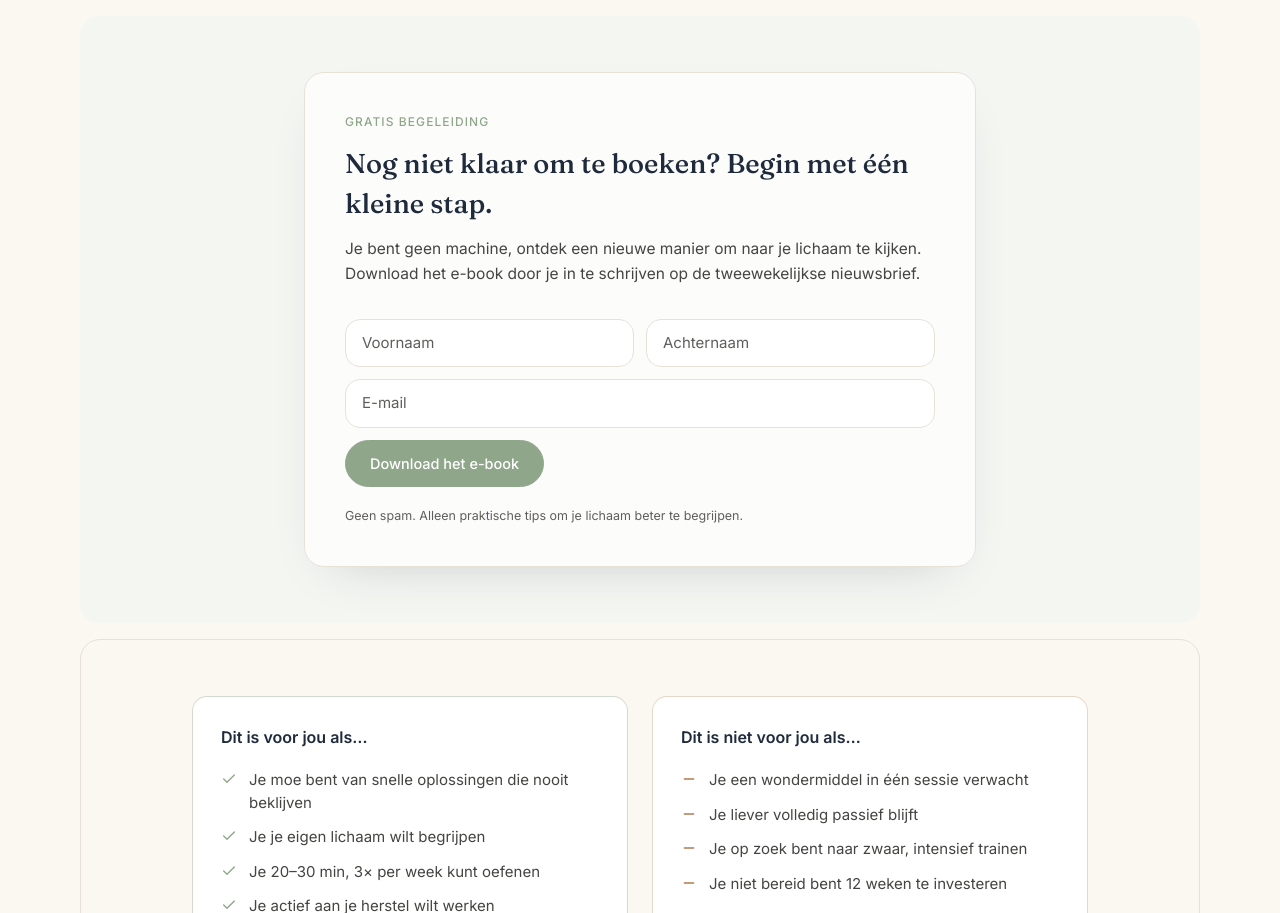
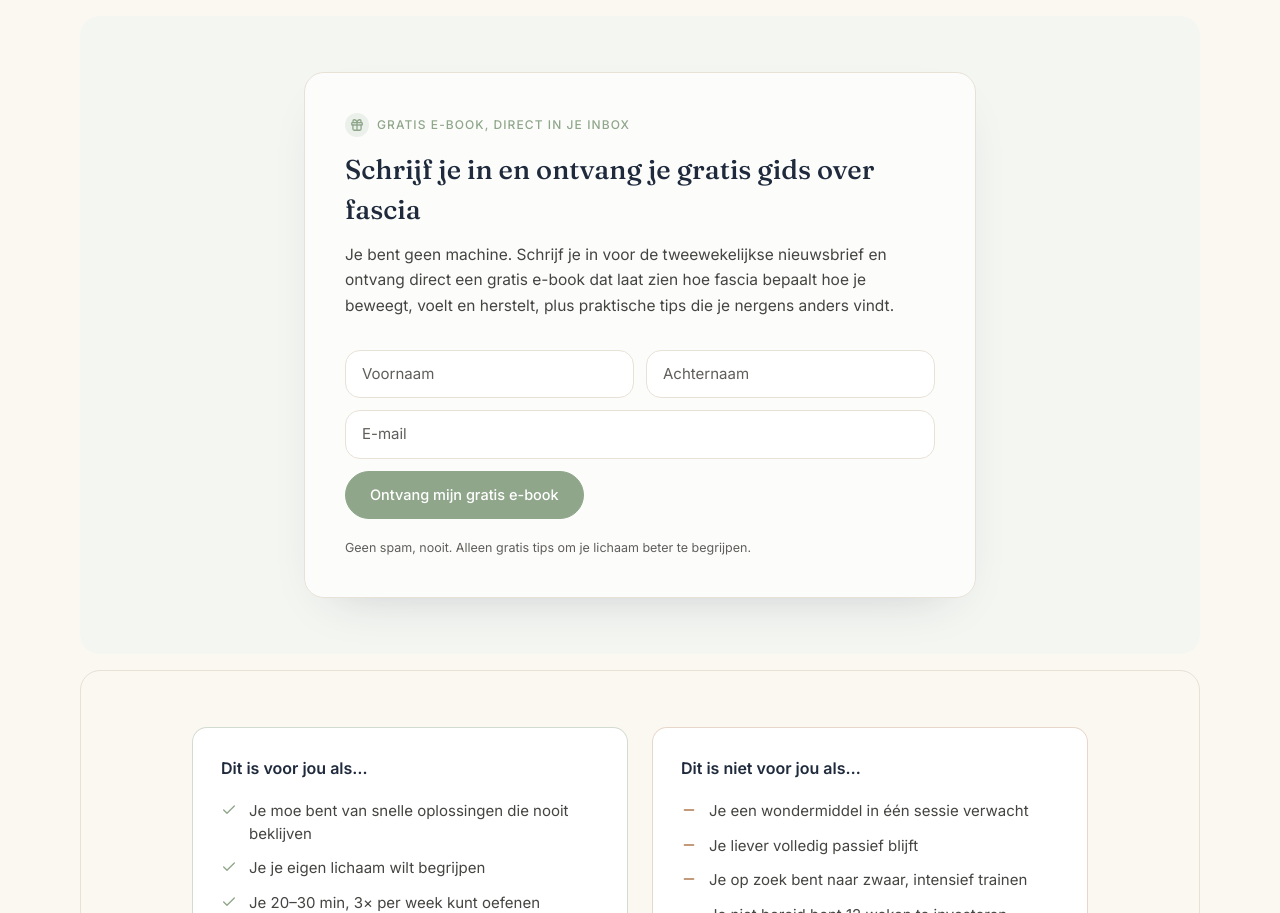
Before and after one commit to VinPOPFrance/James, a Next.js app: page /nl in a window 1280 px wide. Shown: the part 3875-4788 px from the top of the page. Built offline with nearby package versions, Linux system fonts and the light colour scheme; no server answers.

Commit message:
Enhance newsletter section with new content and icon integration

```diff
--- a/src/components/sections/Newsletter.tsx
+++ b/src/components/sections/Newsletter.tsx
@@ -3,6 +3,9 @@
 import { FormEvent, useRef, useState } from "react";
 import { home } from "@/config/content.en";
 import type { DeepLoosen } from "@/types/content";
+import { icons } from "@/lib/icons";
+
+const GiftIcon = icons.gift;
 
 type NewsletterContent = DeepLoosen<typeof home.newsletter>;
 
@@ -91,7 +94,10 @@ export function Newsletter({ content }: { content?: NewsletterContent }) {
   return (
     <section className="rounded-section bg-[#F4F6F2] px-6 py-14 md:px-12">
       <div className="mx-auto max-w-2xl rounded-section border border-hairline bg-white/70 p-8 shadow-[0_20px_50px_-30px_rgba(31,42,60,0.25)] backdrop-blur-sm md:p-10">
-        <p className="mb-3 text-[12px] font-medium uppercase tracking-[0.09em] text-sage">
+        <p className="mb-3 flex items-center gap-2 text-[12px] font-medium uppercase tracking-[0.09em] text-sage">
+          <span className="inline-flex h-6 w-6 shrink-0 items-center justify-center rounded-full bg-sage/15 text-sage">
+            <GiftIcon className="h-3.5 w-3.5" strokeWidth={2.25} aria-hidden="true" />
+          </span>
           {t.eyebrow}
         </p>
         <h2 className="mb-3 font-voice text-[clamp(1.4rem,2.6vw,1.7rem)] font-medium text-navy">
--- a/src/config/content.nl.ts
+++ b/src/config/content.nl.ts
@@ -212,14 +212,14 @@ export const homeNl = {
     ],
   },
   newsletter: {
-    eyebrow: "Gratis begeleiding",
-    title: "Nog niet klaar om te boeken? Begin met één kleine stap.",
-    description: "Je bent geen machine, ontdek een nieuwe manier om naar je lichaam te kijken. Download het e-book door je in te schrijven op de tweewekelijkse nieuwsbrief.",
+    eyebrow: "Gratis e-book, direct in je inbox",
+    title: "Schrijf je in en ontvang je gratis gids over fascia",
+    description: "Je bent geen machine. Schrijf je in voor de tweewekelijkse nieuwsbrief en ontvang direct een gratis e-book dat laat zien hoe fascia bepaalt hoe je beweegt, voelt en herstelt, plus praktische tips die je nergens anders vindt.",
     emailPlaceholder: "E-mail",
     firstNamePlaceholder: "Voornaam",
     lastNamePlaceholder: "Achternaam",
-    buttonLabel: "Download het e-book",
-    privacyText: "Geen spam. Alleen praktische tips om je lichaam beter te begrijpen.",
+    buttonLabel: "Ontvang mijn gratis e-book",
+    privacyText: "Geen spam, nooit. Alleen gratis tips om je lichaam beter te begrijpen.",
     successTitle: "Goede stap, je bent erbij",
     successText: "Je hoort snel van ons.",
   },
--- a/src/lib/icons.ts
+++ b/src/lib/icons.ts
@@ -1,4 +1,4 @@
-import { RefreshCw, TriangleAlert, CircleHelp, Check, Minus, Leaf, ShieldCheck, ArrowRight, Play } from "lucide-react";
+import { RefreshCw, TriangleAlert, CircleHelp, Check, Minus, Leaf, ShieldCheck, ArrowRight, Play, Gift } from "lucide-react";
 
 export const icons = {
   refresh: RefreshCw,
@@ -10,6 +10,7 @@ export const icons = {
   shield: ShieldCheck,
   arrow: ArrowRight,
   play: Play,
+  gift: Gift,
 } as const;
 
 export type IconName = keyof typeof icons;
```
